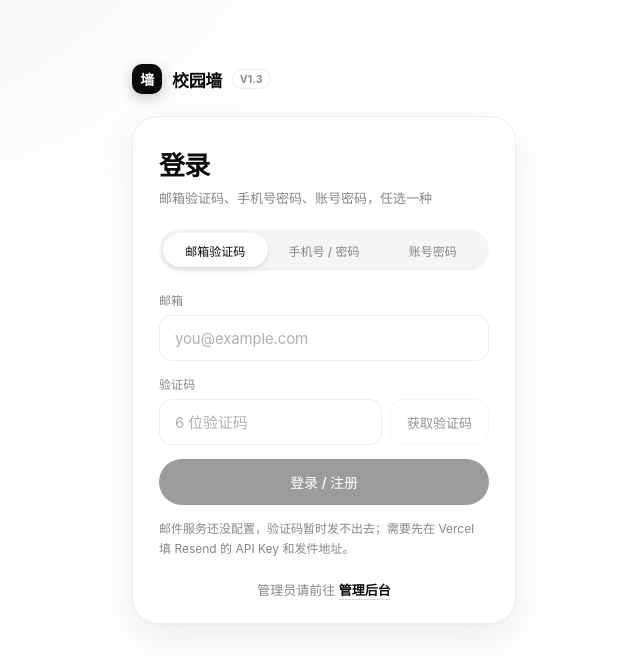
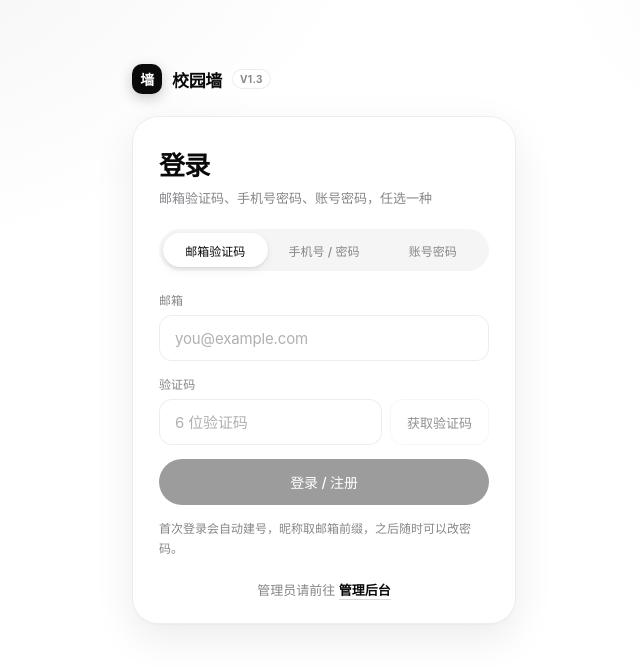
Before and after one commit to hexiao487/campus-wall, a Next.js app: page /login in a window 1280 px wide. Shown: the top 668 px of the page, without its empty margins (316-956 px from the left). Built offline with nearby package versions, Linux system fonts and the light colour scheme; no server answers.

Commit message:
fix(login): 邮件状态默认可用，避免误提示未配置

```diff
--- a/app/login/page.js
+++ b/app/login/page.js
@@ -17,7 +17,7 @@ export default function LoginPage() {
   const router = useRouter();
 
   const [tab, setTab] = useState('email');
-  const [mailReady, setMailReady] = useState(false);
+  const [mailReady, setMailReady] = useState(true);
 
   // 邮箱验证码
   const [email, setEmail] = useState('');
@@ -38,7 +38,7 @@ export default function LoginPage() {
     fetch('/api/auth/email/status')
       .then((r) => r.json())
       .then((d) => setMailReady(Boolean(d.enabled)))
-      .catch(() => setMailReady(false));
+      .catch(() => setMailReady(true));
   }, []);
 
   useEffect(() => {
```
